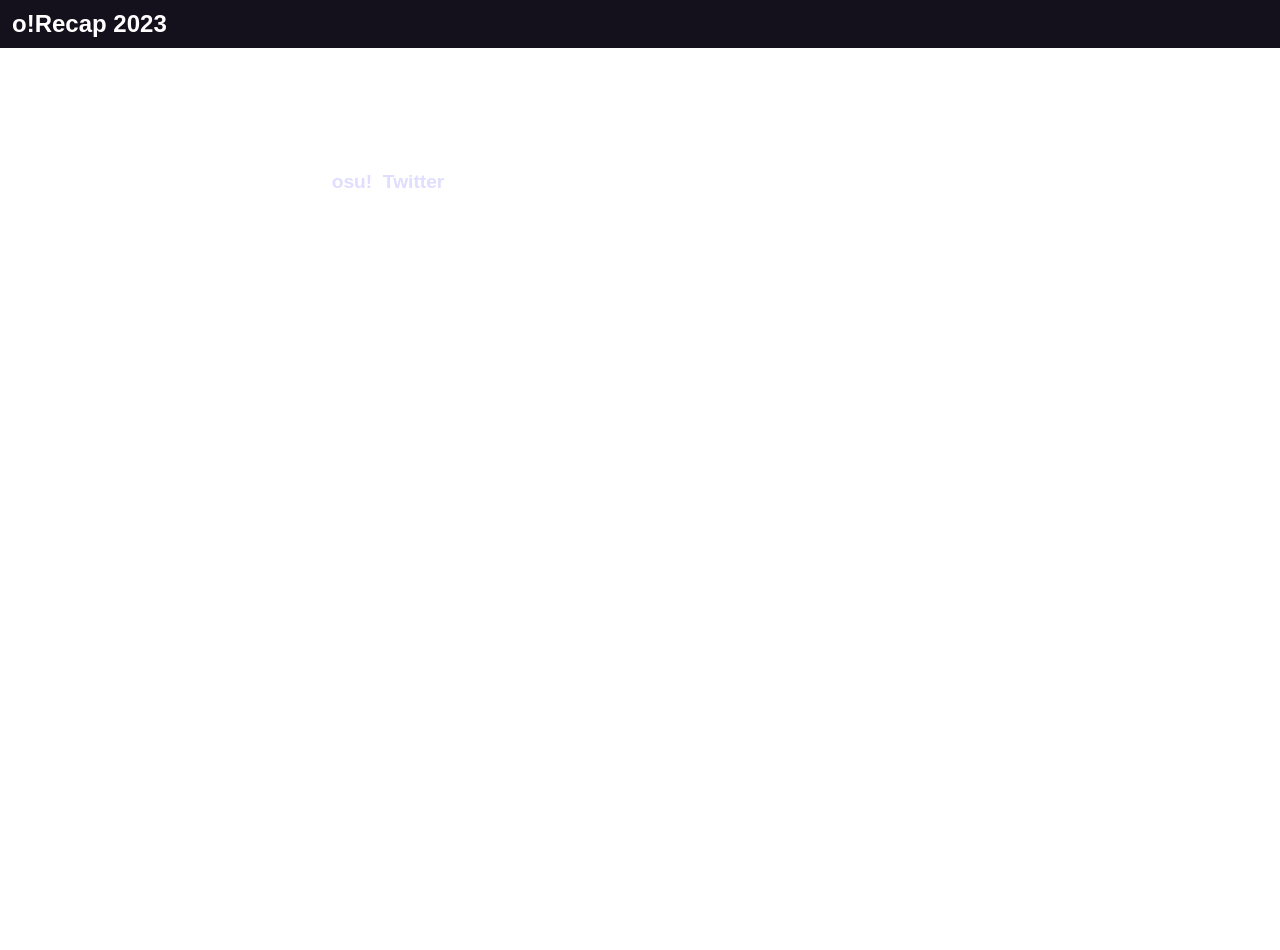
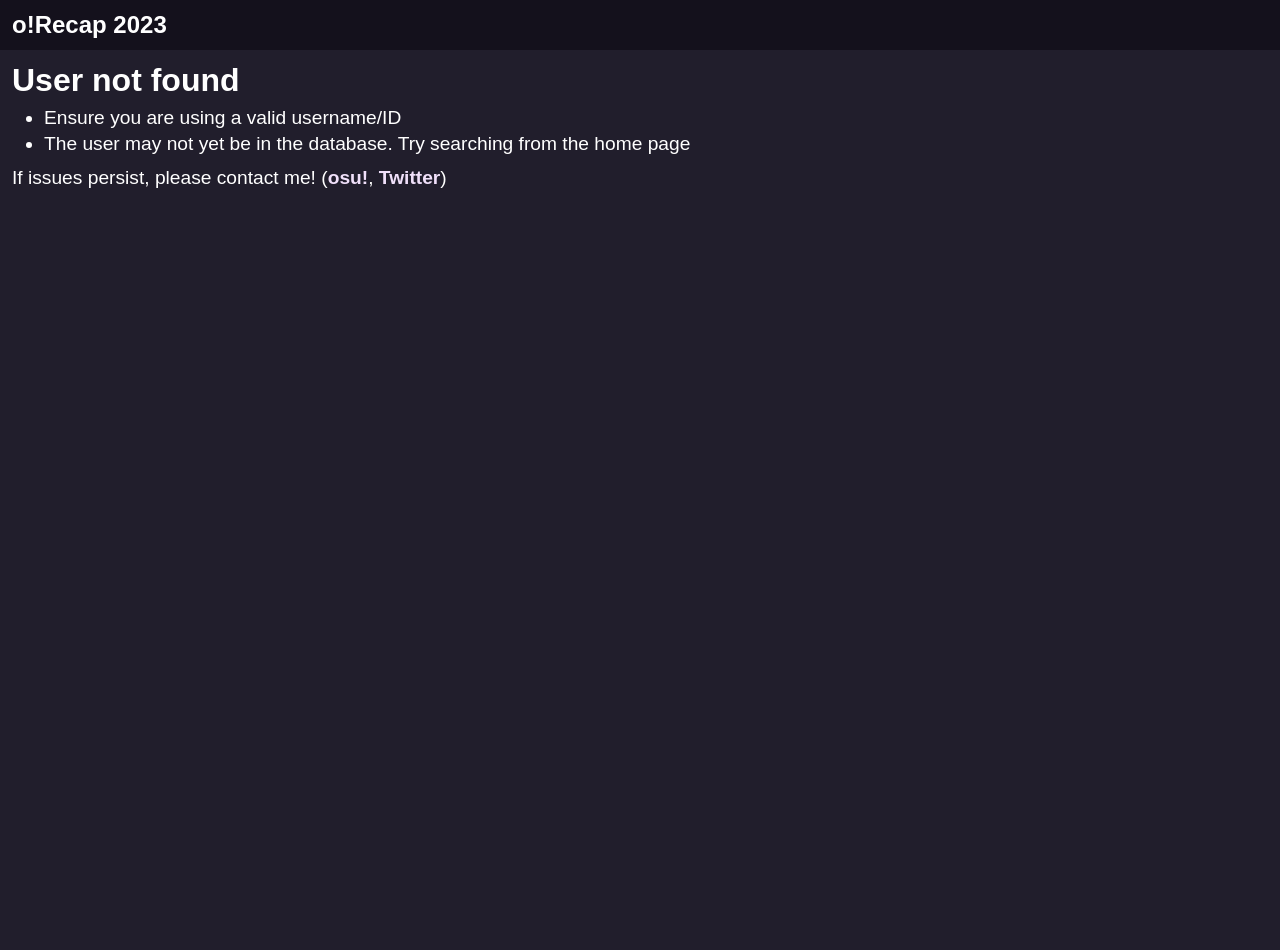
Before and after one commit to JasonM610/o-recap-2023, a Flask app: a page that uses app/users/templates/user.html in a window 1280 px wide; the page is wider, and only the part inside the window is pictured. Before the commit the page ends 188 px from the top of that part, so only its background shows below. Run offline with Flask 3, Linux system fonts and the light colour scheme; data that the repository does not hold is empty; parts of the project's set-up code (start-up, migrations or seed data) failed here and were passed over; some web fonts are replaced.

Commit message:
update users css

```diff
--- a/app/users/static/css/user.css
+++ b/app/users/static/css/user.css
@@ -10,6 +10,7 @@
 }
 
 body {
+    background-color: rgb(23, 20, 33);
     color: rgb(255, 255, 255);
     width: 100%;
     height: 100%;
@@ -26,7 +27,7 @@ ol {
 nav {
     background-color: rgb(20, 17, 28);
     width: 100%;
-    height: 48px;
+    height: 50px;
     position: fixed;
     top: 0;
     display: flex;
@@ -58,14 +59,15 @@ nav a {
 }
 
 .user-info {
+    background-color: rgb(33, 30, 44);
     padding-top: 50px;
-    display: flex;
-    flex-direction: column;
+    min-height: 900px;
+    min-width: 1900px;
 }
 
 .basic-info {
-    flex: 0.25;
-    background-color: rgb(33, 30, 44);
+    min-height: 215px;
+    background-color: rgb(33, 29, 43);
     display: flex;
 }
 
@@ -92,7 +94,6 @@ nav a {
     width: 144px;
     background: rgb(28, 24, 39);
     border: 2px solid rgba(56, 52, 72);
-
 }
 
 .username {
@@ -173,6 +174,7 @@ nav a {
 }
 
 .score-info {
+    min-height: 688px;
     display: flex;
 }
 
@@ -197,7 +199,7 @@ nav a {
 }
 
 .best-scores-list__score {
-    flex: 0.88;
+    flex: 0.9;
     display: flex;
     align-items: center;
     justify-content: center;
@@ -205,9 +207,9 @@ nav a {
     margin: 8px 0;
     font-size: 0.9rem;
     font-weight: 600;
-    border: 2px solid rgb(91, 83, 115);
+    border: 2px solid rgb(75, 70, 87);
     border-radius: 32px;
-    text-shadow: 1px 1px 2px rgba(12, 8, 22, 0.8);
+    text-shadow: 1px 1px 2px rgba(12, 8, 22, 0.5);
     overflow: hidden;
     position: relative;
 }
@@ -237,7 +239,7 @@ nav a {
     text-align: center;
     justify-content: center;
     align-items: center;
-    background: linear-gradient(90deg, rgba(25, 21, 35, 0.7) 91%, rgba(10, 6, 20, 0) 95%);
+    background: linear-gradient(90deg, rgba(25, 21, 35, 0.7) 90%, rgba(10, 6, 20, 0) 94%);
     z-index: 1;
     display: flex;
     flex-direction: column;
@@ -365,7 +367,7 @@ nav a {
     position: relative;
     width: 90%;
     height: calc(90% - (24px + 1.5rem));
-    border: 2px solid rgba(76, 67, 86, 1);
+    border: 2px solid rgb(75, 70, 87);
     border-radius: 32px;
     box-sizing: border-box;
     overflow: hidden;
@@ -374,8 +376,8 @@ nav a {
 }
 
 .pass-data__link {
-    height: 90%;
-    width: 90%;
+    height: 86%;
+    width: 92%;
     margin: auto;
     display: flex;
     flex-direction: column;
@@ -560,10 +562,13 @@ nav a {
     text-shadow: 1px 1px 4px rgba(64, 58, 84, 1);
 }
 
-.username:hover,
+.username:hover {
+    text-shadow: 0px 0px 4px rgba(195, 187, 228, 0.5);
+}
+
 .mappers-data__link:hover,
 .contact-link:hover {
-    text-shadow: 0px 0px 4px rgba(191, 186, 222, 0.5);
+    text-shadow: 0px 0px 4px rgba(141, 132, 162, 0.4);
 }
 
 .no-scores {
@@ -600,8 +605,8 @@ nav a {
 }
 
 .user-not-found {
-    margin-top: 16px;
-    margin-left: 16px;
+    margin-top: 12px;
+    margin-left: 12px;
 }
 
 .user-not-found__header {
@@ -621,6 +626,6 @@ nav a {
 
 .contact-link {
     text-decoration: none;
-    color: rgb(225, 221, 255);
+    color: rgb(240, 224, 250);
     font-weight: 600;
 }
```
